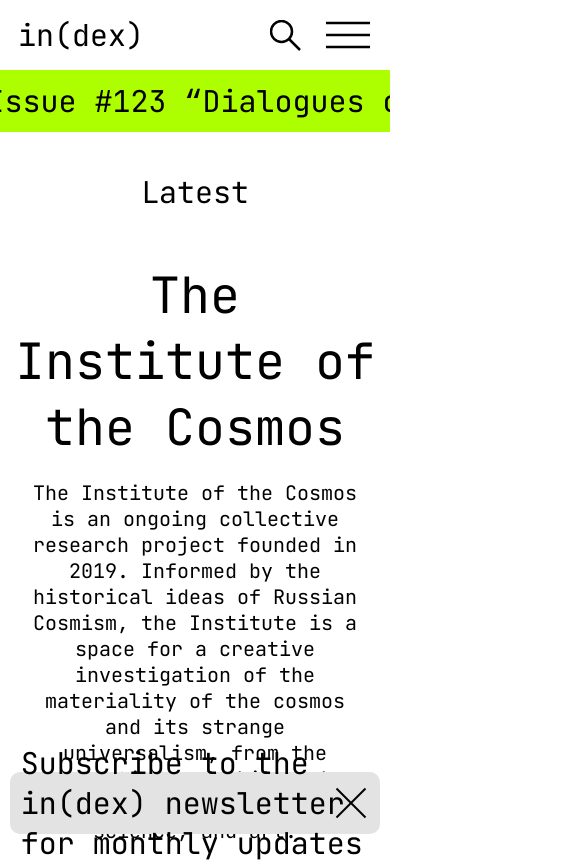
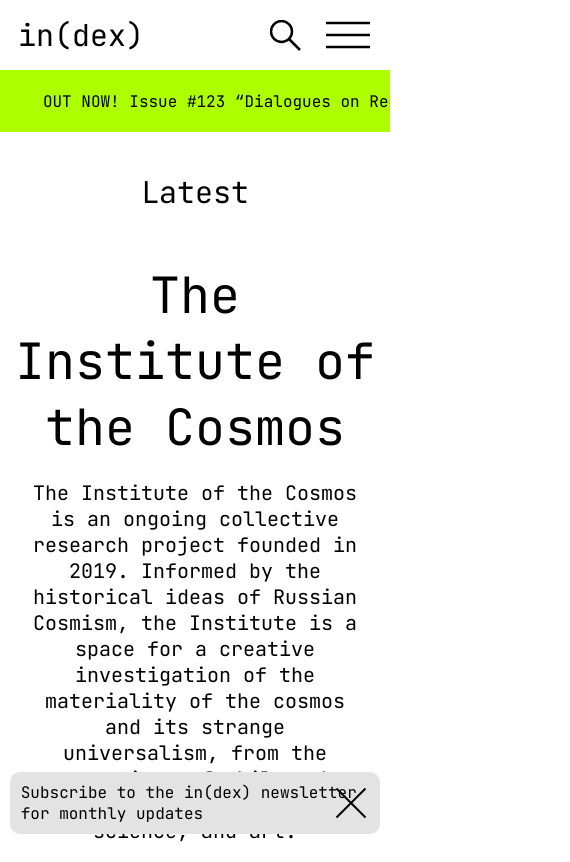
Before and after one commit to MZSkjaerstad/Prosesser_og_brukergrensesnitt, a Vue app: page / in a window 390 px wide. Shown: the top 862 px of the page, 570 px wide, since content can reach past the window. Built offline with nearby package versions, Linux system fonts and the light colour scheme.

Commit message:
:art: Adding more detailed text variables and defining global spacing variables

```diff
--- a/src/style/variables.css
+++ b/src/style/variables.css
@@ -1,9 +1,30 @@
 :root {
-	--background: white;
-	--primary-color: #000000;
-	--secondary-color: #e3e3e3;
-	--highlight-color: #adff00;
+   /* Background */
+   --background: white;
 
-	--font-family: "JetBrainsMono";
-	--font-size: 30px;
+   /* Color-palette */
+   --primary-color: #000000;
+   --secondary-color: #e3e3e3;
+   --highlight-color: #adff00;
+
+   /* Font-style */
+   --font-family: "JetBrainsMono";
+
+   --font-size-body: 30px;
+   --font-size-large: 1.65rem;
+   --font-size-small: 0.65rem;
+
+   /* Spacing */
+
+   --spacing-small: 20px;
+   --spacing-medium: 2rem;
+   --spacing-large: 5rem;
 }
+
+@media screen and (max-width: 1100px) {
+   :root {
+      --font-size-body: 20px;
+
+      --spacing-small: 10px;
+   }
+}
```
